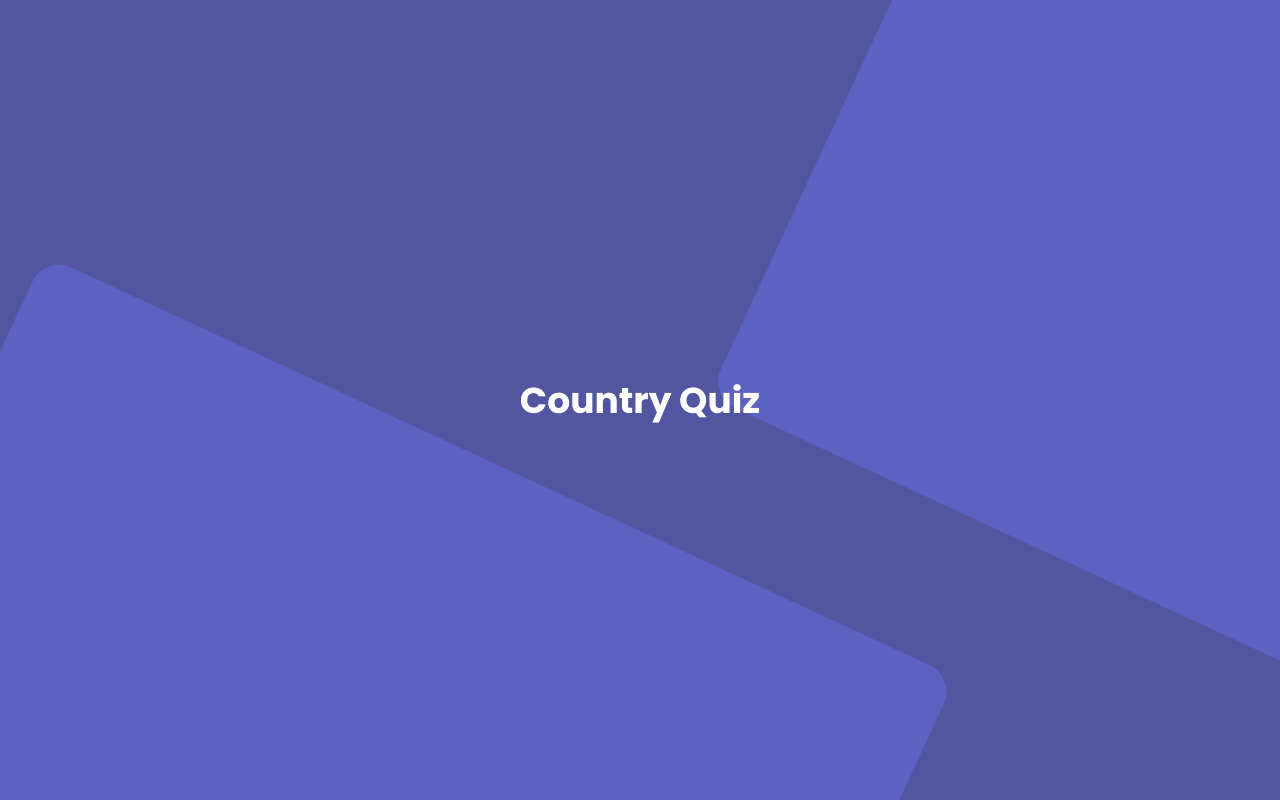
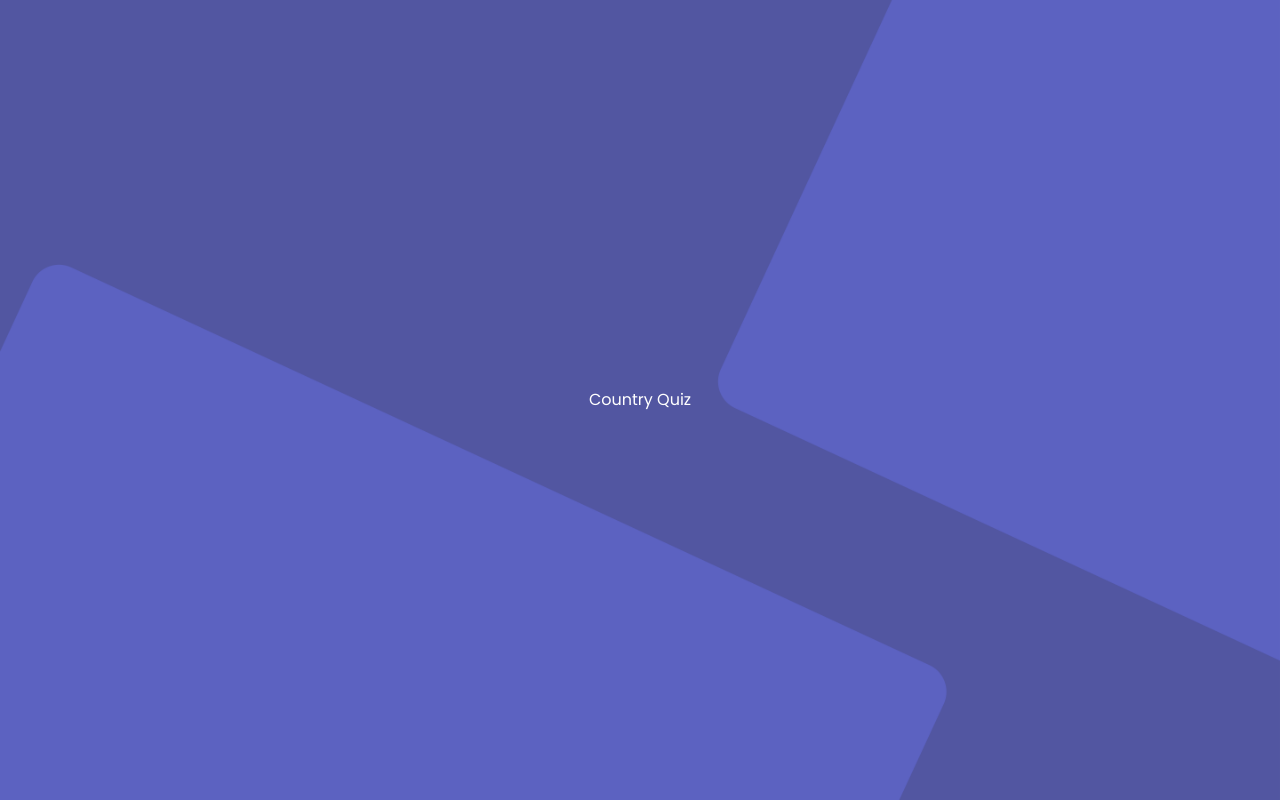
Before and after one commit to nushen96/devchallenges-country-quiz, a React (Create React App) app: page / in a window 1280 px wide. Built offline with nearby package versions, Linux system fonts and the light colour scheme.

Commit message:
installed and configured tailwindcss

```diff
--- /dev/null
+++ b/craco.config.js
@@ -0,0 +1,10 @@
+module.exports = {
+    style: {
+      postcss: {
+        plugins: [
+          require('tailwindcss'),
+          require('autoprefixer'),
+        ],
+      },
+    },
+  }
--- a/src/App.css
+++ /dev/null
@@ -1,13 +0,0 @@
-.App {
-  height: 100vh;
-  background-image: url("resources/images/background.png");
-  background-size: cover;
-  background-position: center;
-  display: flex;
-  align-items: center;
-  justify-content: center;
-}
-
-.App h1 {
-  color: #fff;
-}
--- a/src/App.js
+++ b/src/App.js
@@ -1,10 +1,9 @@
 import logo from './logo.svg';
-import './App.css';
 
 function App() {
   return (
-    <div className="App">
-      <h1>Country Quiz</h1>
+    <div className="h-screen bg-purple-pattern bg-cover bg-center flex items-center justify-center font-poppins">
+      <h1 className="text-white">Country Quiz</h1>
     </div>
   );
 }
--- a/src/index.css
+++ b/src/index.css
@@ -1,13 +1,4 @@
-@import url('https://fonts.googleapis.com/css2?family=Montserrat:wght@500;700&family=Poppins:wght@300;400;500;700&display=swap');
-
-*, *::before, *::after {
-  margin: 0;
-  padding: 0;
-  box-sizing: border-box;
-  font-family: 'Poppins', sans-serif;
-}
-
-body {
-  font-size: 18px;
-  font-weight: 500;
-}
+@import url("https://fonts.googleapis.com/css2?family=Montserrat:wght@500;700&family=Poppins:wght@300;400;500;700&display=swap");
+@tailwind base;
+@tailwind components;
+@tailwind utilities;
--- /dev/null
+++ b/tailwind.config.js
@@ -0,0 +1,23 @@
+module.exports = {
+  purge: [
+    "./src/**/*.{js,jsx,ts,tsx,css}",
+    "./src/components/**/*.{js,jsx,ts,tsx}",
+    "./public/index.html",
+  ],
+  darkMode: false, // or 'media' or 'class'
+  theme: {
+    extend: {
+      backgroundImage: {
+        "purple-pattern": "url('/src/resources/images/background.png')",
+      },
+      fontFamily: {
+        poppins: ["Poppins", "sans-serif"],
+        montserrat: ["Montserrat", "sans-serif"],
+      },
+    },
+  },
+  variants: {
+    extend: {},
+  },
+  plugins: [],
+};
```
Also changed, not shown: package.json (+9 -3 lines), 2 other files (tests, documents, lock files or other folders).
